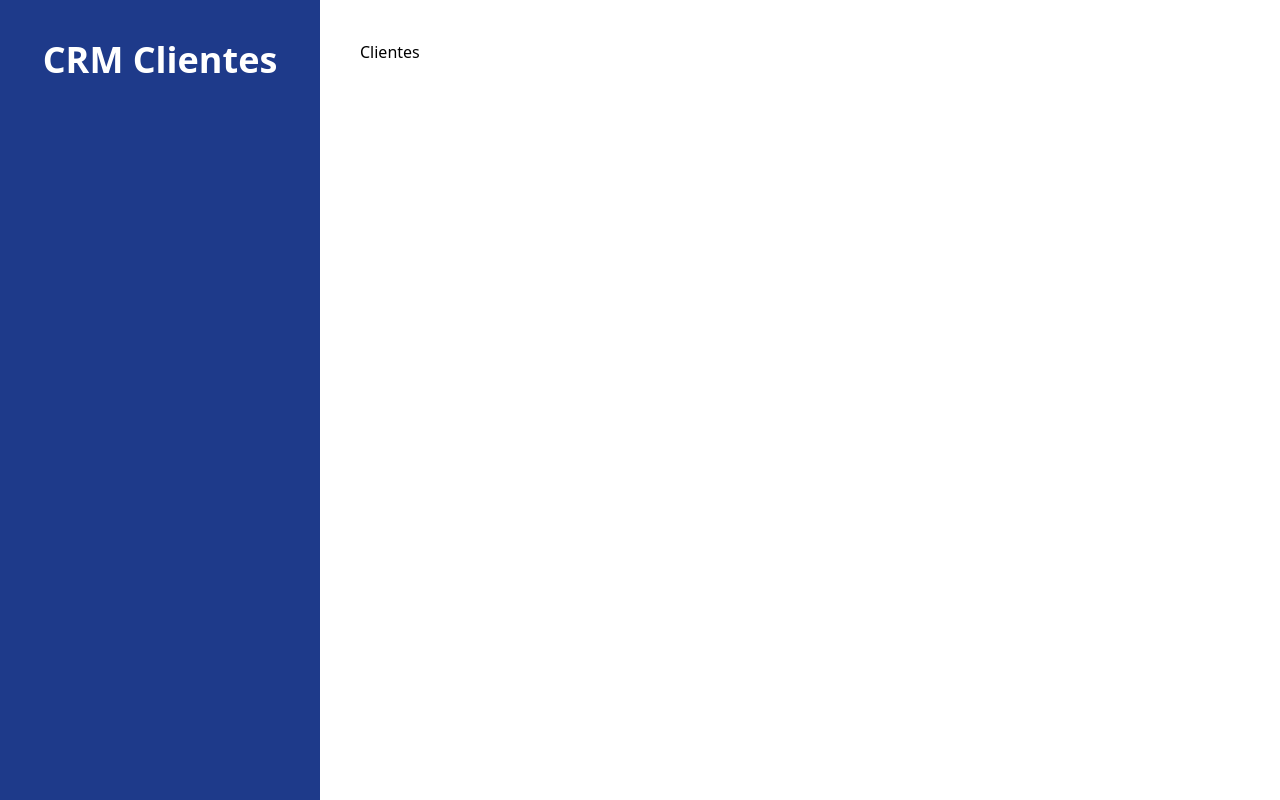
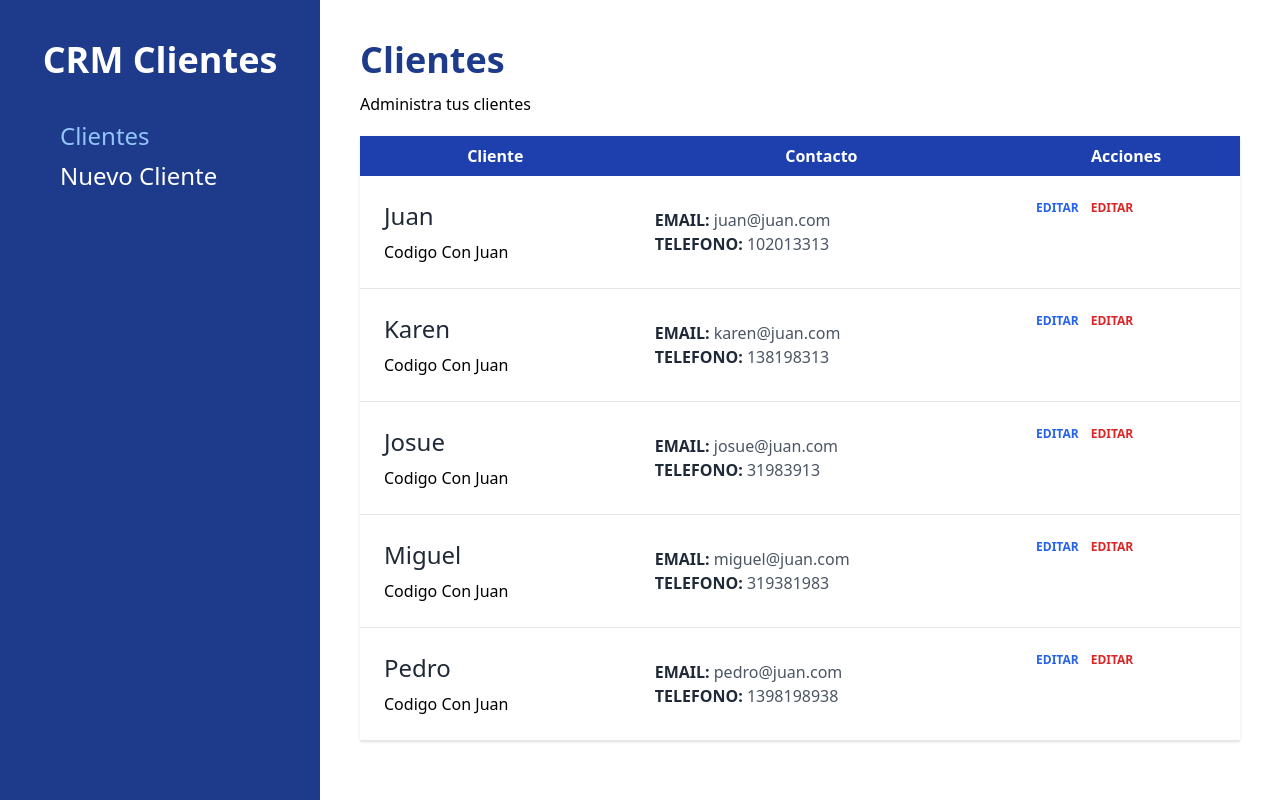
Before and after one commit to Jirgort/CRM-React, a React (Vite) app in the folder crm-react/: page / in a window 1280 px wide. Built offline with nearby package versions, Linux system fonts and the light colour scheme.

Commit message:
Listar clientes
Obtener los datos y cargarlos en una tabla

```diff
--- /dev/null
+++ b/crm-react/src/components/Cliente.jsx
@@ -0,0 +1,39 @@
+import React from "react";
+
+function Cliente({ cliente }) {
+  const { nombre, empresa, email, telefono, id } = cliente;
+  return (
+    <tr className="border-b" key={cliente.id}>
+      <td className="p-6 space-y-2">
+        <p className="text-2xl text-gray-800 ">{nombre}</p>
+        <p>{empresa}</p>
+      </td>
+      <td className="p-6">
+        <p className="text-gray-600 ">
+          <span className="text-gray-800 uppercase font-bold"> Email: </span>
+          {email}
+        </p>
+        <p className="text-gray-600 ">
+          <span className="text-gray-800 uppercase font-bold"> Telefono: </span>
+          {telefono}
+        </p>
+      </td>
+      <td className="p-6 flex gap-3">
+        <button
+          type="button"
+          className="text-blue-600 hover:text-blue-700  uppercase font-bold text-xs"
+        >
+          Editar
+        </button>
+        <button
+          type="button"
+          className="text-red-600 hover:text-red-700  uppercase font-bold text-xs"
+        >
+          Editar
+        </button>
+      </td>
+    </tr>
+  );
+}
+
+export default Cliente;
--- a/crm-react/src/components/Layout.jsx
+++ b/crm-react/src/components/Layout.jsx
@@ -1,11 +1,18 @@
-import { Outlet } from "react-router-dom";
+import { Outlet, Link, useLocation } from "react-router-dom";
 function Layout() {
+    const location= useLocation()
+    console.log(location)
   return (
     <div className="md:flex md:min-h-screen">
       <aside className="md:w-1/4 bg-blue-900 px-5 py-10">
         <h2 className="text-4xl font-black text-center text-white">
           CRM Clientes
         </h2>
+        <nav className="m-10">
+            <Link className={`${location.pathname === '/' ? 'text-blue-300' : 'text-white'} text-2xl block mt-2 hover:text-blue-300 `} to="/">Clientes</Link>
+            <Link className={`${location.pathname === '/clientes/nuevo' ? 'text-blue-300' : 'text-white'} text-2xl block mt-2 hover:text-blue-300 `} to="/clientes/nuevo">Nuevo Cliente</Link>
+
+        </nav>
       </aside>
       <main className="md:w-3/4 p-10 md:h-screen overflow-scroll">
         <Outlet />
--- a/crm-react/src/main.jsx
+++ b/crm-react/src/main.jsx
@@ -4,7 +4,7 @@
 import {createBrowserRouter,RouterProvider} from "react-router-dom"
 import Layout from './components/Layout'
 import NuevoCliente from './pages/NuevoCliente'
-import Index from './pages/Index'
+import Index, {loader as clientesLoader} from './pages/Index'
 const router=createBrowserRouter([
   {
     path:'/',
@@ -12,7 +12,8 @@
     children:[
       {
         index:true,
-        element: <Index/>
+        element: <Index/>,
+        loader:clientesLoader
       },
       {
         path:'/clientes/nuevo',
--- a/crm-react/src/pages/Index.jsx
+++ b/crm-react/src/pages/Index.jsx
@@ -1,11 +1,79 @@
-import React from 'react'
+import{useLoaderData} from "react-router-dom"
+import Cliente from "../components/Cliente";
+export function loader(){
+  const clientes = [
+    {
+        id: 1,
+        nombre: 'Juan',
+        telefono: 102013313,
+        email: "juan@juan.com",
+        empresa: 'Codigo Con Juan'
+    },
+    {
+        id: 2,
+        nombre: 'Karen',
+        telefono: 138198313,
+        email: "karen@juan.com",
+        empresa: 'Codigo Con Juan'
+    },
+    {
+        id: 3,
+        nombre: 'Josue',
+        telefono: 31983913,
+        email: "josue@juan.com",
+        empresa: 'Codigo Con Juan'
+    },
+    {
+        id: 4,
+        nombre: 'Miguel',
+        telefono: 319381983,
+        email: "miguel@juan.com",
+        empresa: 'Codigo Con Juan'
+    },
+    {
+        id: 5,
+        nombre: 'Pedro',
+        telefono: 1398198938,
+        email: "pedro@juan.com",
+        empresa: 'Codigo Con Juan'
+    },
+];
+
+  return clientes;
+}
 
 function Index() {
+  const clientes=useLoaderData();
+  console.log(clientes)
   return (
-    <div>
-      Clientes
-    </div>
-  )
+    <>
+      <h1 className="font-black text-4xl text-blue-900">Clientes</h1>
+      <p className="mt-3">Administra tus clientes</p>
+      {clientes.length ?(
+          <table className="w-full bg-white shadow mt-5 table-auto">
+            <thead className="bg-blue-800 text-white ">
+              <tr>
+                <th className="p-2">Cliente</th>
+                <th className="p-2">Contacto</th>
+                <th className="p-2">Acciones</th>
+              </tr>
+              </thead>
+              <tbody>
+                {clientes.map(cliente=>(
+
+                   <Cliente cliente={cliente} key={cliente.id}/>
+
+                ))}
+              </tbody>
+
+
+
+          </table>
+      ):(
+        <p className="text-center mt-10">No Hay Clientes aun</p>
+      )}
+    </>
+  );
 }
 
-export default Index
+export default Index;
```
